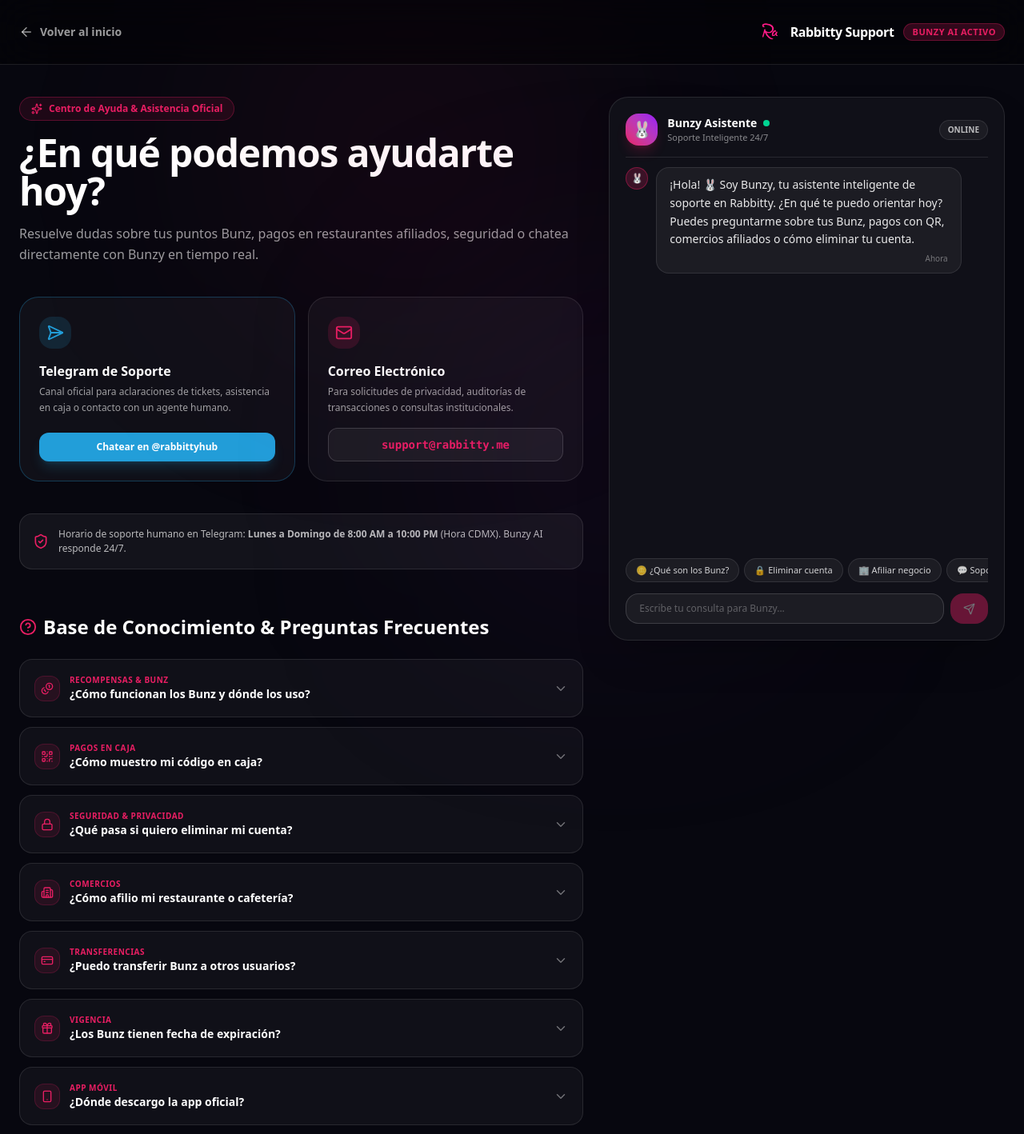
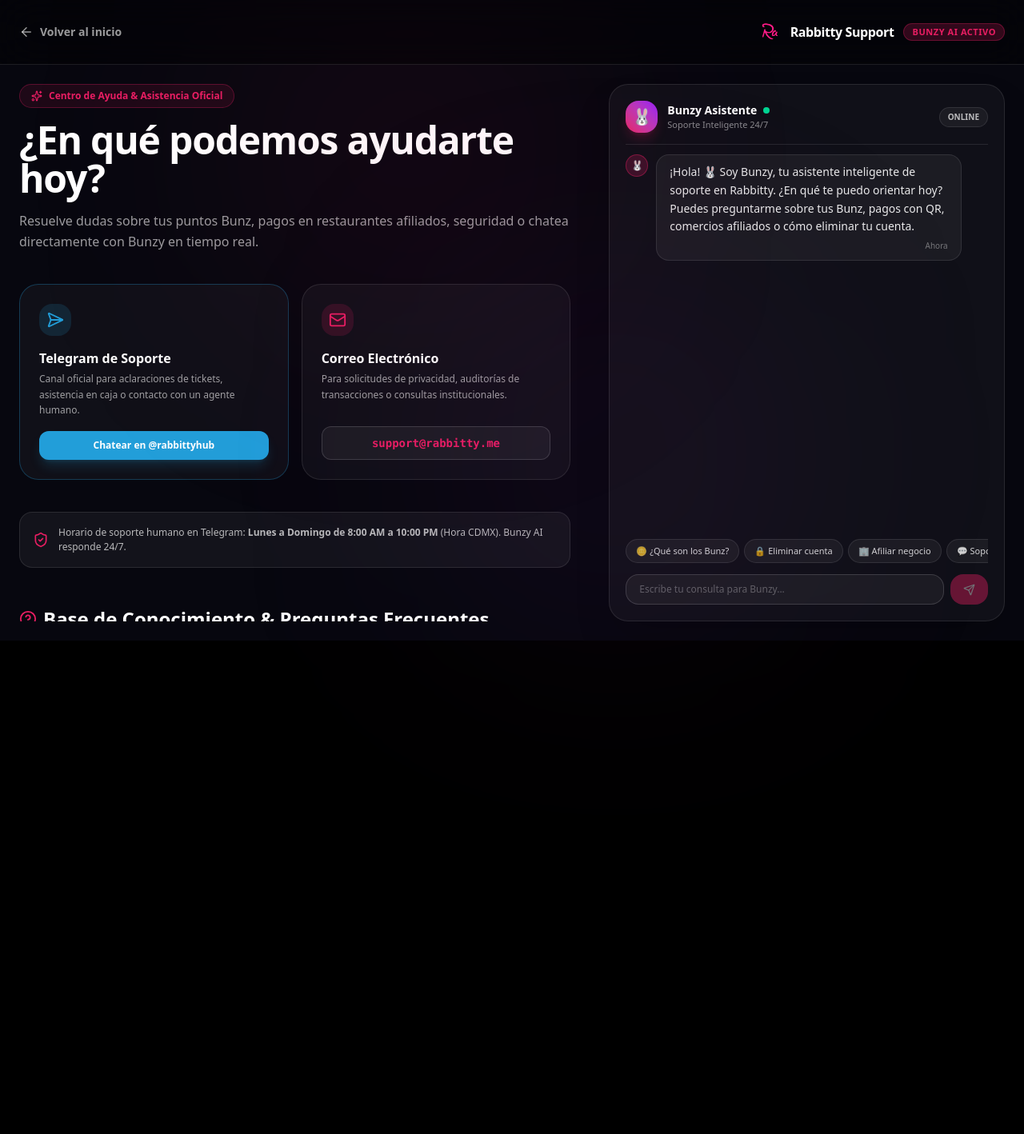
Before and after one commit to donaldmatute8-stack/rabbitty, a Next.js app in the folder landing-page/: page /support in a window 1280 px wide. Shown: the top 1418 px of the page at 80% size. After the commit the page ends 801 px from the top, so only its background shows below. Built offline with nearby package versions, Linux system fonts and the light colour scheme.

Commit message:
style(support): fix desktop sidebar to full viewport height and enable independent scroll in center area

```diff
--- a/landing-page/src/app/support/page.tsx
+++ b/landing-page/src/app/support/page.tsx
@@ -260,12 +260,12 @@
         </div>
       </header>
 
-      {/* Main Two-Column Layout (Centro Contenido + Sidebar Fijo en Desktop) */}
-      <div className="max-w-7xl mx-auto px-6 py-10">
-        <div className="grid grid-cols-1 lg:grid-cols-12 gap-8 items-start">
+      {/* Main Two-Column Layout (Centro Contenido con scroll independiente + Sidebar Fijo en Desktop) */}
+      <div className="max-w-7xl mx-auto px-6 py-6 lg:h-[calc(100vh-5rem)] lg:overflow-hidden">
+        <div className="grid grid-cols-1 lg:grid-cols-12 gap-8 h-full items-start">
 
-          {/* Columna Principal: Hero, Contact Channels & Extended FAQs (7 cols en Desktop) */}
-          <div className="lg:col-span-7 space-y-10">
+          {/* Columna Principal: Hero, Contact Channels & Extended FAQs (7 cols - Scrollable independiente en Desktop) */}
+          <div className="lg:col-span-7 space-y-10 lg:h-full lg:overflow-y-auto lg:pr-4 scrollbar-thin">
             {/* Hero */}
             <div>
               <div className="inline-flex items-center gap-2 px-3.5 py-1.5 rounded-full bg-[#E91E63]/10 border border-[#E91E63]/30 text-xs font-bold text-[#E91E63] mb-4">
@@ -332,7 +332,7 @@
             </div>
 
             {/* Preguntas Frecuentes Extendidas (Acordeón Interactivo) */}
-            <div className="pt-4">
+            <div className="pt-2 pb-12">
               <div className="flex items-center gap-2 mb-6">
                 <HelpCircle size={22} className="text-[#E91E63]" />
                 <h2 className="text-xl md:text-2xl font-black text-white m-0">Base de Conocimiento & Preguntas Frecuentes</h2>
@@ -380,9 +380,9 @@
             </div>
           </div>
 
-          {/* Columna Derecha: Bunzy Sidebar Fijo en Desktop (5 cols) */}
-          <div className="hidden lg:block lg:col-span-5 sticky top-28">
-            <div className="bg-[#101018] border border-white/10 rounded-3xl p-5 shadow-2xl flex flex-col h-170">
+          {/* Columna Derecha: Bunzy Sidebar Fijo en Desktop (5 cols - Fixed height, nunca se desplaza) */}
+          <div className="hidden lg:block lg:col-span-5 lg:h-full">
+            <div className="bg-[#101018] border border-white/10 rounded-3xl p-5 shadow-2xl flex flex-col h-full max-h-[calc(100vh-7rem)]">
               {/* Header de Bunzy */}
               <div className="flex items-center justify-between pb-3.5 border-b border-white/10 mb-3 shrink-0">
                 <div className="flex items-center gap-3">
@@ -408,6 +408,7 @@
           </div>
         </div>
       </div>
+
 
       {/* Mobile Floating Bunzy Bubble */}
       <div className="lg:hidden fixed bottom-6 right-6 z-40">
```
